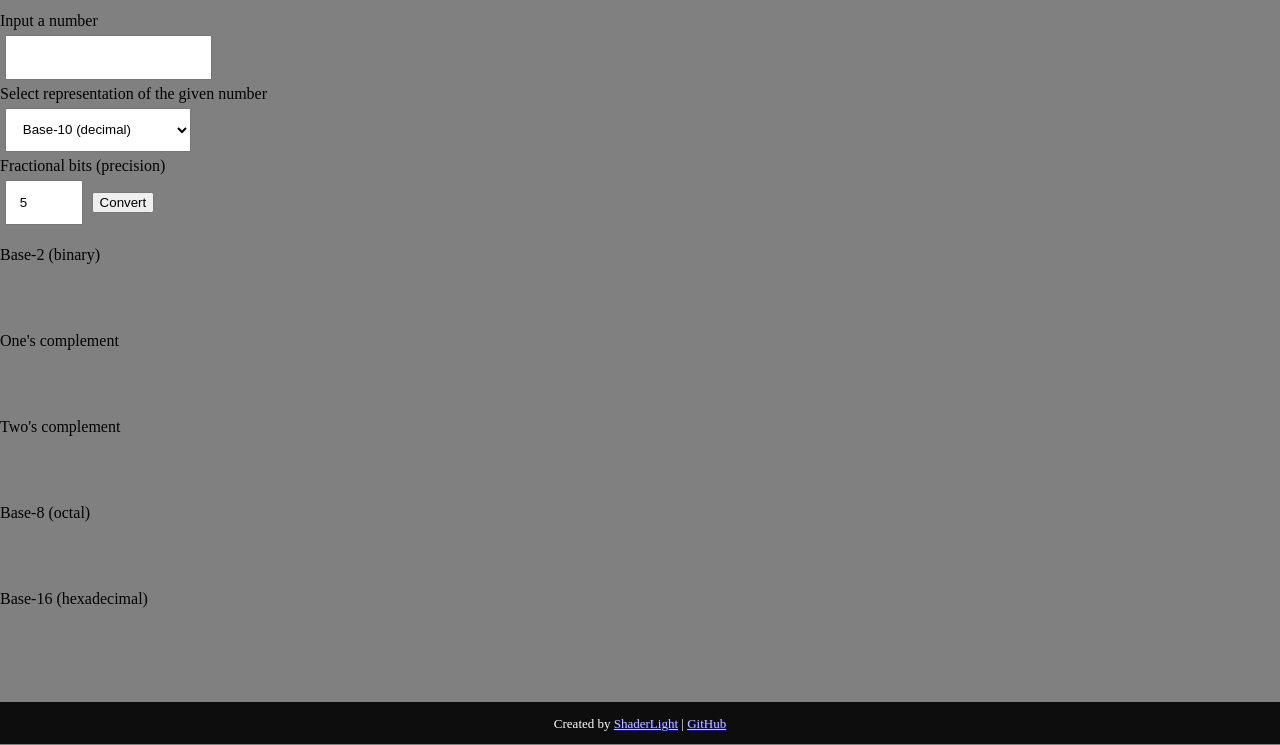
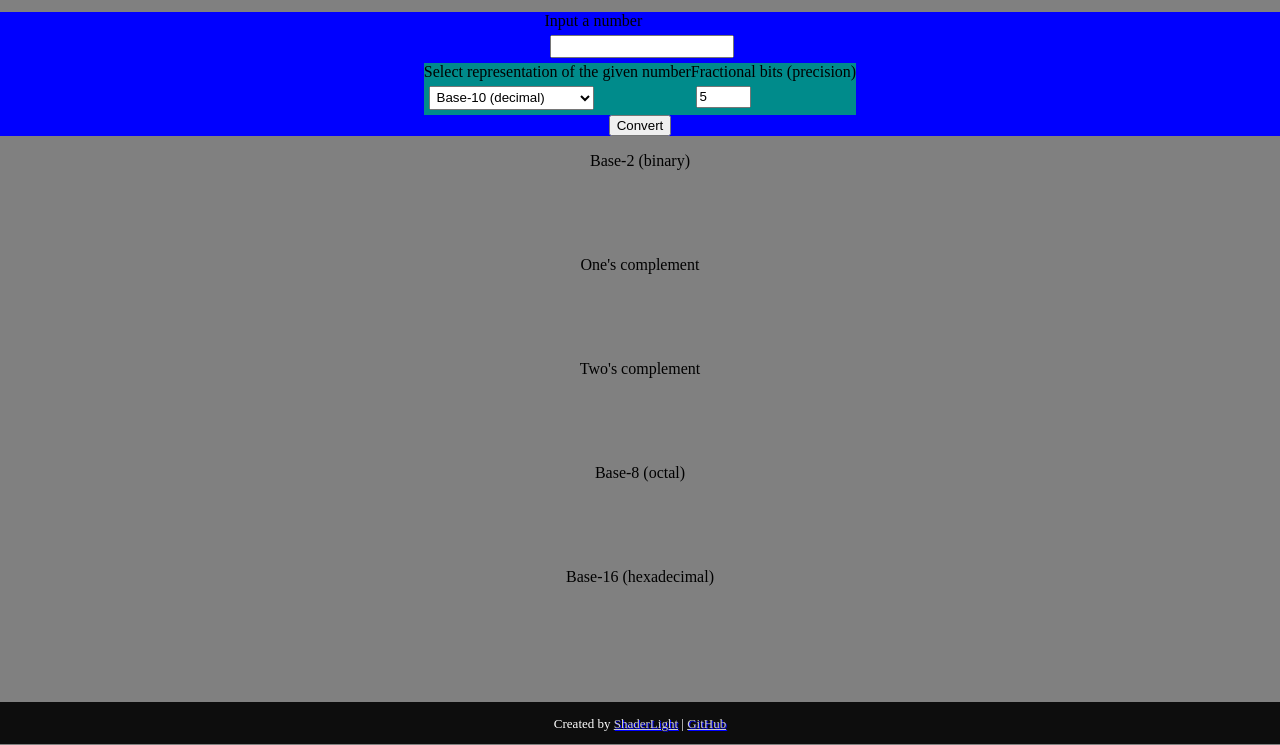
Before and after one commit to ShaderLight/bin-converter-web, a plain HTML site: page index.html in a window 1280 px wide. Shown: the part 55-800 px from the top of the page. Drawn offline with Linux system fonts and the light colour scheme.

Commit message:
Input div css

```diff
--- a/index.html
+++ b/index.html
@@ -10,9 +10,14 @@
 <body>
     <h1 id="main-title">Binary converter</h1>
 
+    <div id="input-container-main">
+        <div id="input-container-1">
             <label for="num-input" class="input-labels">Input a number</label>
             <input type="text" id="num-input" class="user-inputs" name="num-input">
+        </div>
 
+        <div id="input-container-2">
+            <div id="base-container">
                 <label for="from-base" class="input-labels">Select representation of the given number</label>
                 <select id="from-base" name="from-base" class="user-inputs" name="from-base">
                     <option value="10">Base-10 (decimal)</option>
@@ -22,12 +27,18 @@
                     <option value="8">Base-8 (octal)</option>
                     <option value="16">Base-16 (hexadecimal)</option>
                 </select>
+            </div>
 
+            <div id="bits-container">
                 <label for="frac-bits" class="input-labels">Fractional bits (precision)</label>
                 <input type="number" id="frac-bits" class="user-inputs" name="frac-bits" value="5" min="1" max="10">
+            </div>
+        </div>
 
+        <div>
             <button type="button" onclick="Update()">Convert</button>
-
+        </div>
+    </div>
     <div id="output-container">
         <div id="out-1-container" class="output-blocks">
             <p id="out-1-lbl" class="output-lbls">Base-2 (binary)</p>
--- a/style/convStyle.css
+++ b/style/convStyle.css
@@ -42,3 +42,22 @@ label {
 .output-blocks {
     display: inline-block;
 }
+
+#input-container-2 {
+    display: flex;
+    justify-content: center;
+    background-color: darkcyan;
+}
+
+#input-container-main {
+    display: flex;
+    flex-direction: column;
+    align-items: center;
+    background-color: blue;
+}
+
+#output-container {
+    display: flex;
+    flex-direction: column;
+    align-items: center;
+}
```
Lines whose indentation alone changed are shown as unchanged.
